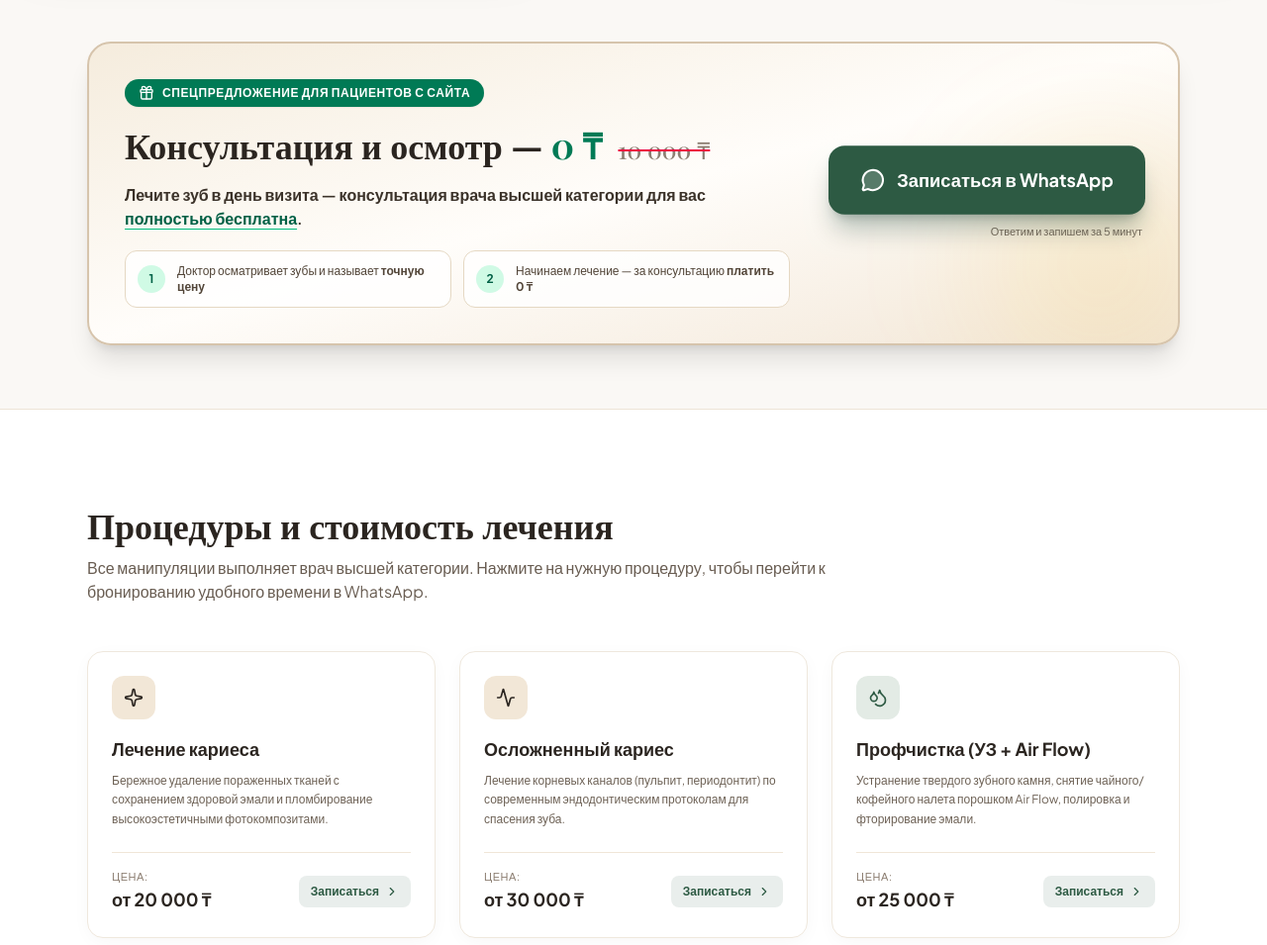
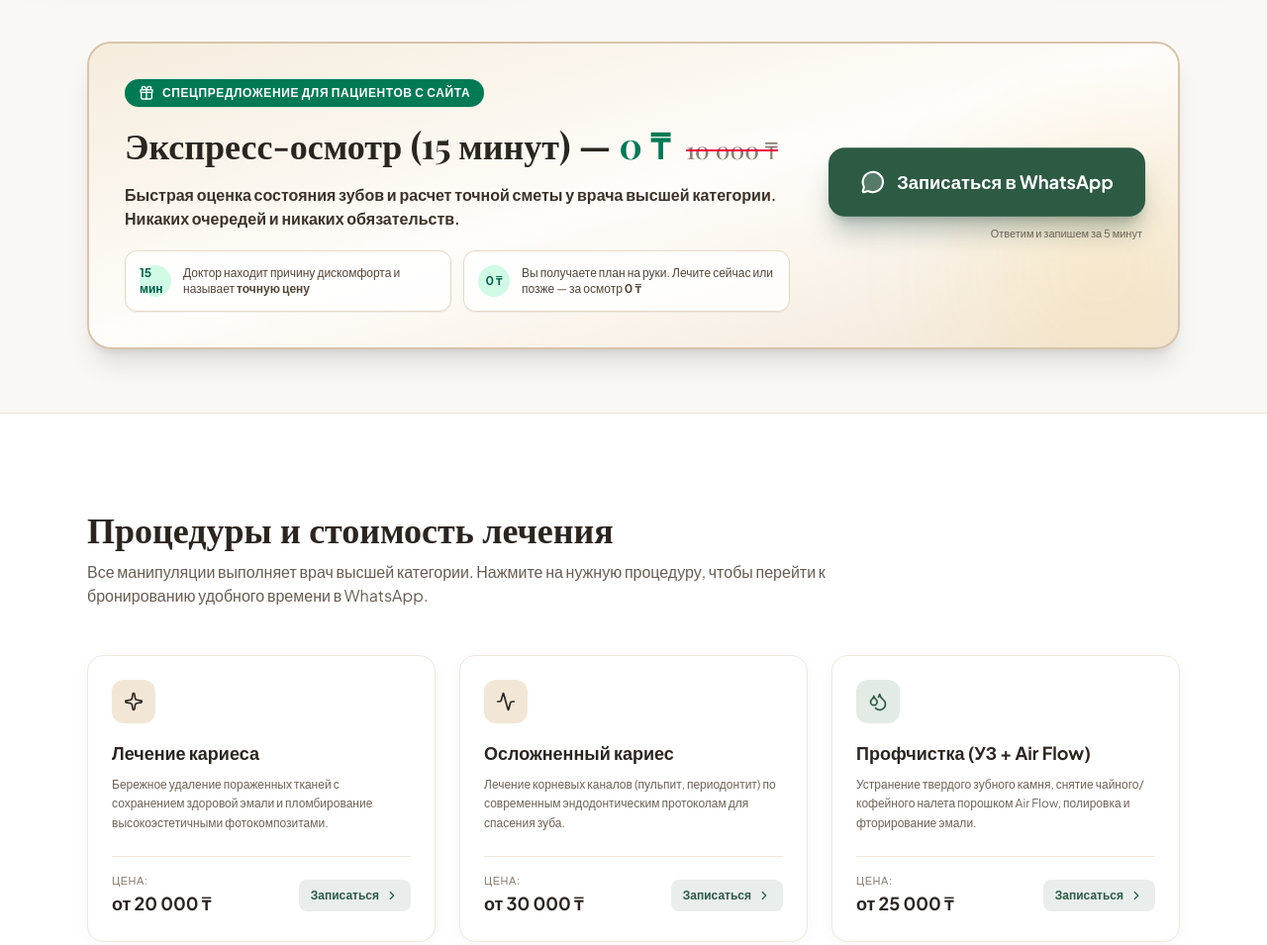
Before and after one commit to johngust/smartdent.kz, a website built with Vite: page index.html in a window 1280 px wide. Shown: the part 840-1795 px from the top of the page at 99% size. Built offline with nearby package versions, Linux system fonts and the light colour scheme; a web font is replaced by a local one.

Commit message:
Implement 15-minute express diagnostic offer

```diff
--- a/index.html
+++ b/index.html
@@ -182,31 +182,31 @@
             </div>
 
             <h2 class="text-2xl sm:text-4xl font-extrabold text-[#2b2520] font-['Playfair_Display',serif] leading-tight">
-              Консультация и осмотр — <span class="text-emerald-700">0 ₸</span>
+              Экспресс-осмотр (15 минут) — <span class="text-emerald-700">0 ₸</span>
               <span class="line-through text-[#8c7e71] text-xl sm:text-2xl font-normal ml-2 decoration-rose-600 decoration-2">10 000 ₸</span>
             </h2>
 
             <p class="text-sm sm:text-base font-semibold text-[#3b3229]">
-              Лечите зуб в день визита — консультация врача высшей категории для вас <span class="text-emerald-800 underline underline-offset-4 decoration-emerald-500">полностью бесплатна</span>.
+              Быстрая оценка состояния зубов и расчет точной сметы у врача высшей категории. Никаких очередей и никаких обязательств.
             </p>
 
             <!-- 2 Simple Steps -->
             <div class="grid grid-cols-1 sm:grid-cols-2 gap-3 pt-1">
-              <div class="flex items-center gap-3 p-3 rounded-xl bg-white/80 border border-[#e5d8c3]">
-                <div class="w-7 h-7 rounded-full bg-emerald-100 text-emerald-800 font-bold flex items-center justify-center shrink-0 text-xs">
-                  1
+              <div class="flex items-center gap-3 p-3.5 rounded-xl bg-white/85 border border-[#e5d8c3] shadow-2xs">
+                <div class="w-8 h-8 rounded-full bg-emerald-100 text-emerald-800 font-bold flex items-center justify-center shrink-0 text-xs">
+                  15 мин
                 </div>
                 <div class="text-xs text-[#524538]">
-                  Доктор осматривает зубы и называет <strong>точную цену</strong>
+                  Доктор находит причину дискомфорта и называет <strong>точную цену</strong>
                 </div>
               </div>
 
-              <div class="flex items-center gap-3 p-3 rounded-xl bg-white/80 border border-[#e5d8c3]">
-                <div class="w-7 h-7 rounded-full bg-emerald-100 text-emerald-800 font-bold flex items-center justify-center shrink-0 text-xs">
-                  2
+              <div class="flex items-center gap-3 p-3.5 rounded-xl bg-white/85 border border-[#e5d8c3] shadow-2xs">
+                <div class="w-8 h-8 rounded-full bg-emerald-100 text-emerald-800 font-bold flex items-center justify-center shrink-0 text-xs">
+                  0 ₸
                 </div>
                 <div class="text-xs text-[#524538]">
-                  Начинаем лечение — за консультацию <strong>платить 0 ₸</strong>
+                  Вы получаете план на руки. Лечите сейчас или позже — за осмотр <strong>0 ₸</strong>
                 </div>
               </div>
             </div>
@@ -706,14 +706,14 @@
         <details class="group card-craft rounded-2xl p-5 sm:p-6 transition-all [&_summary::-webkit-details-marker]:hidden">
           <summary class="flex items-center justify-between cursor-pointer list-none gap-4">
             <span class="font-bold text-[#2b2520] text-base sm:text-lg group-open:text-amber-900 transition-colors">
-              Как работает бесплатная диагностика при записи через сайт?
+              Как проходит экспресс-осмотр за 15 минут (0 ₸)?
             </span>
             <span class="w-8 h-8 rounded-full bg-[#f3ebe0] text-amber-900 flex items-center justify-center shrink-0 group-open:rotate-180 transition-transform">
               <i data-lucide="chevron-down" class="w-4 h-4"></i>
             </span>
           </summary>
           <div class="mt-4 pt-4 border-t border-[#ede3d4] text-xs sm:text-sm text-[#635649] leading-relaxed">
-            Врач высшей категории Эльмира Абаевна проводит детальный визуальный и инструментальный осмотр каждого зуба, оценивает состояние десен (пародонта) и составляет пошаговый план лечения. Если вы принимаете решение начать лечение (или чистку) в день визита, стоимость консультации полностью вычитается из сметы, то есть диагностика для вас становится бесплатной (0 ₸).
+            Мы выделяем компактный 15-минутный слот в графике: доктор лично осматривает полость рта, определяет проблему и отдает вам на руки четкий пошаговый план с фиксированными ценами. Осмотр вас ни к чему не обязывает: вы можете начать лечение сразу, записаться на другой день или просто получить профессиональное второе мнение врача высшей категории за 0 ₸.
           </div>
         </details>
 
```
